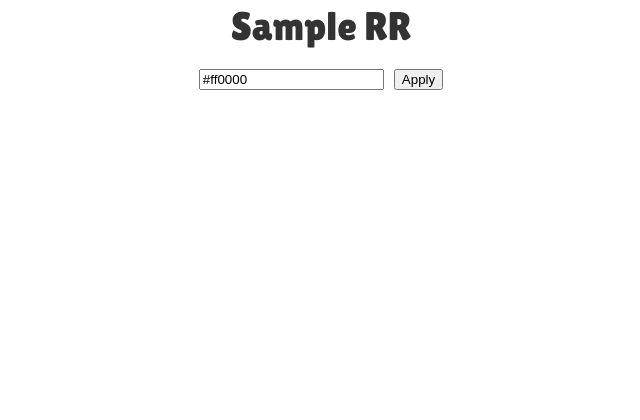
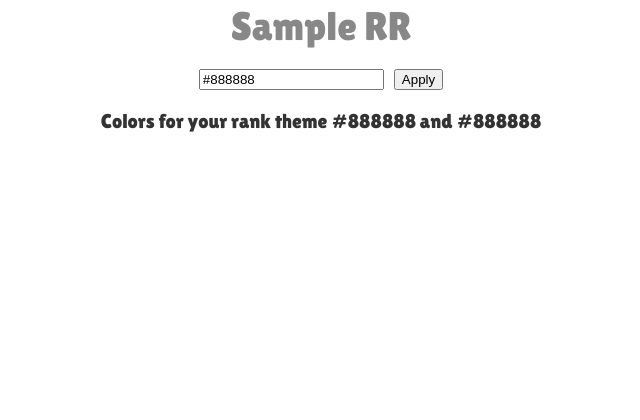
Before and after one commit to mr-velosofy/velosofy-val-api, a Flask app: template templates/visual.html in a window 1280 px wide. Shown: the part 109-529 px from the top of the page, without its empty margins (319-959 px from the left). Run offline with Flask 3, Linux system fonts and the light colour scheme; the template is opened without the code that fills it: most values are stand-ins (such as "Sample title", 1, 10 or a date in 2020); grey boxes marked "Sample" are stand-in pictures; parts of the project's set-up code (start-up, migrations or seed data) failed here and were passed over; some libraries are stand-ins or nearby versions.

Commit message:
added color suggestions & automated color for new tabs

```diff
--- a/app.py
+++ b/app.py
@@ -968,16 +968,37 @@
 @app.route('/visual/<reg>/<id>/<tag>')
 def visual(reg = None , id = None , tag = None):
     header = {'Authorization' : os.getenv("hdev_key")}
-
-    url = f"https://api.henrikdev.xyz/valorant/v1/mmr/{reg}/{id}/{tag}"
-    response = requests.get(url,headers=header)
-    if response.status_code == 200:
-        data = response.json()["data"]
+    mmr_url = f"https://api.henrikdev.xyz/valorant/v1/mmr/{reg}/{id}/{tag}"
+    rank_url = f"https://valorant-api.com/v1/competitivetiers/03621f52-342b-cf4e-4f86-9350a49c6d04"
+
+    mmr_data = requests.get(mmr_url,headers=header)
+    rank_data = requests.get(rank_url)
+    if mmr_data.status_code == 200:
+        mmr_data = mmr_data.json()
+        rank_data = rank_data.json()
+
+        rank_image = mmr_data['data']['images']['large']
+        current_mmr = mmr_data['data']['ranking_in_tier']
+        current_tier = mmr_data['data']['currenttier']
+
+        for tier in rank_data['data']['tiers']:
+            if current_tier == tier['tier']:
+                color = "#"
+                color += tier['color'][:6]
+                BgColor = "#"
+                BgColor += tier['backgroundColor'][:6]
+
+        data = {
+            "rank_image" : rank_image,
+            "current_mmr" : current_mmr,
+            "color" : color,
+            "bgcolor" : BgColor
+        }
         return render_template("visual.html", data=data)
-    elif response.status_code == 404:
+    elif mmr_data.status_code == 404:
         return "Invalid Riot ID"
     else:
-        return f"Something went wrong... :({response.status_code}"
+        return f"Something went wrong... :({mmr_data.status_code}"
 
 
 
--- a/templates/visual.html
+++ b/templates/visual.html
@@ -93,24 +93,25 @@
   </head>
   <body>
     <div class="img-container">
-      <img src="{{ data.images.large }}" alt="Valorant Rank Icon" />
+      <img src="{{ data.rank_image }}" alt="Valorant Rank Icon" />
       <img
         class="duplicate"
-        src="{{ data.images.large }}"
+        src="{{ data.rank_image }}"
         alt="Valorant Rank Icon Duplicate"
       />
     </div>
-    <p>{{ data.ranking_in_tier }} RR</p>
+    <p style="color: {{ data.color }}">{{ data.current_mmr }} RR</p>
     <div class="color-input-container">
       <input
         type="text"
         id="hex-color"
         class="color-input"
         placeholder="Enter hex code"
-        value="#ff0000"
+        value="{{ data.color }}"
       />
       <!-- Set default value -->
       <button onclick="applyHexColor()">Apply</button>
     </div>
+    <p style="font-size: 20px; margin-top: 20px;">Colors for your rank theme {{ data.color }} and {{ data.bgcolor }}</p>
   </body>
 </html>
```
